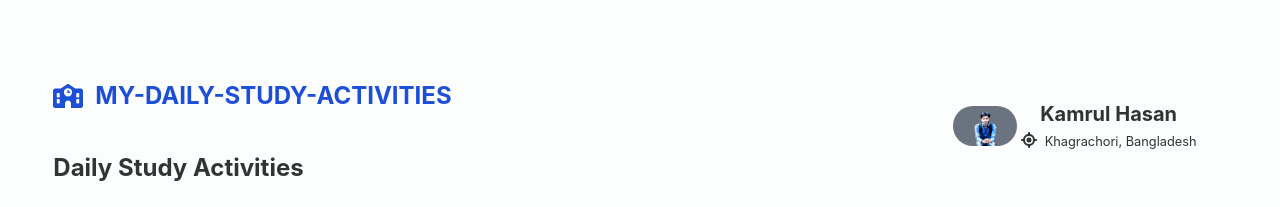
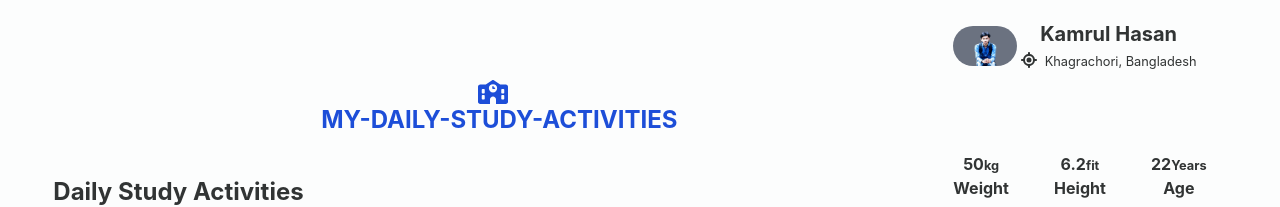
Before and after one commit to Kamrul9090/ultra-active-club, a React (Create React App) app: page / in a window 1280 px wide. Shown: the top 207 px of the page. Built offline with nearby package versions, Linux system fonts and the light colour scheme.

Commit message:
added some style

```diff
--- a/src/components/Carts/Carts.css
+++ b/src/components/Carts/Carts.css
@@ -1,6 +1,7 @@
 .main-container {
     display: grid;
     grid-template-columns: 3fr 1fr;
+    position: relative;
 }
 
 
--- a/src/components/Carts/Carts.js
+++ b/src/components/Carts/Carts.js
@@ -33,17 +33,25 @@ const Carts = () => {
         const newTime = exists.breakTime;
         setBreakTimes(newTime);
 
+        let breaks = {};
+
+        const storedCart = localStorage.getItem('break');
+
         let timeCart = {
             break: newTime,
         };
+
         localStorage.setItem('breaks', JSON.stringify(timeCart));
     }
 
+
+
+
     return (
         <div>
-            <div className='main-container w-11/12 mx-auto mt-20'>
+            <div className='main-container w-11/12 mx-auto'>
                 <div className="carts-container">
-                    <div className='flex space-x-3 text-2xl font-bold items-center text-blue-700 mb-10'>
+                    <div className='mt-20 flex flex-col items-center space-x-3 lg:text-2xl font-bold text-blue-700 mb-10'>
                         <FontAwesomeIcon icon={faSchool}></FontAwesomeIcon>
                         <h1>MY-DAILY-STUDY-ACTIVITIES</h1>
                     </div>
@@ -54,7 +62,7 @@ const Carts = () => {
                         }
                     </div>
                 </div>
-                <div className="my-info-container p-5 text-center">
+                <div className="p-5 text-center">
                     <SideCart faLocation={faLocation}></SideCart>
                     <Breaks carts={carts} handleAddToBreakTime={handleAddToBreakTime}></Breaks>
                     <Details breaks={breaks} times={times}></Details>
--- a/src/components/Details/Details.js
+++ b/src/components/Details/Details.js
@@ -6,6 +6,9 @@ const Details = (props) => {
     let totalStudyTime = 0;
     for (const time of times) {
         totalStudyTime = totalStudyTime + time;
+    }
+    const handleToast = () => {
+        alert('Today my study activities complete')
     }
     return (
         <div className='mt-10 font-bold'>
@@ -22,7 +25,7 @@ const Details = (props) => {
                 </div>
             </div>
 
-            <button className='bg-blue-500 py-3 px-3 w-full rounded mt-5 text-white'>Activity Completed</button>
+            <button onClick={handleToast} className='bg-blue-500 py-3 px-3 w-full rounded mt-5 text-white'>Activity Completed</button>
         </div>
     );
 };
```
